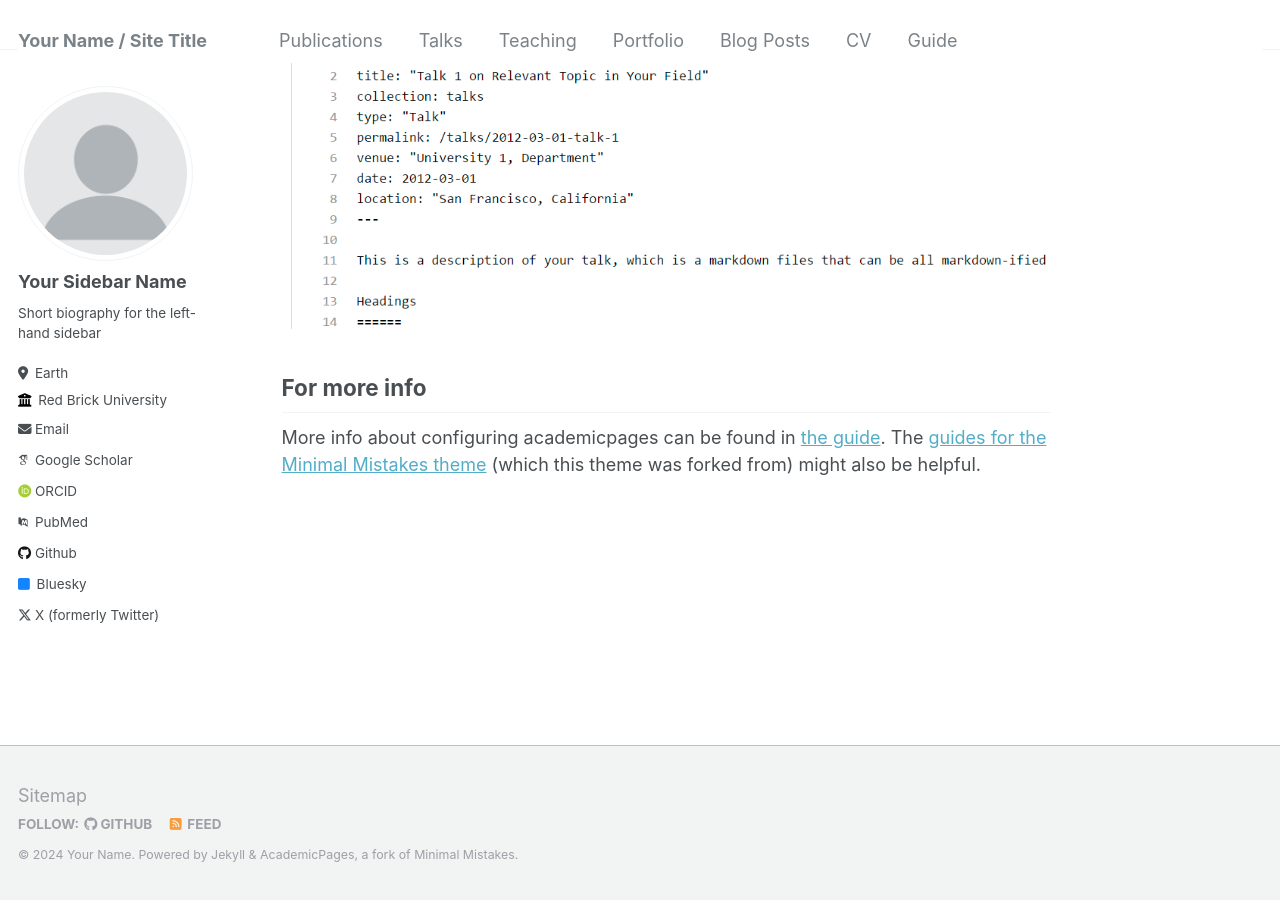
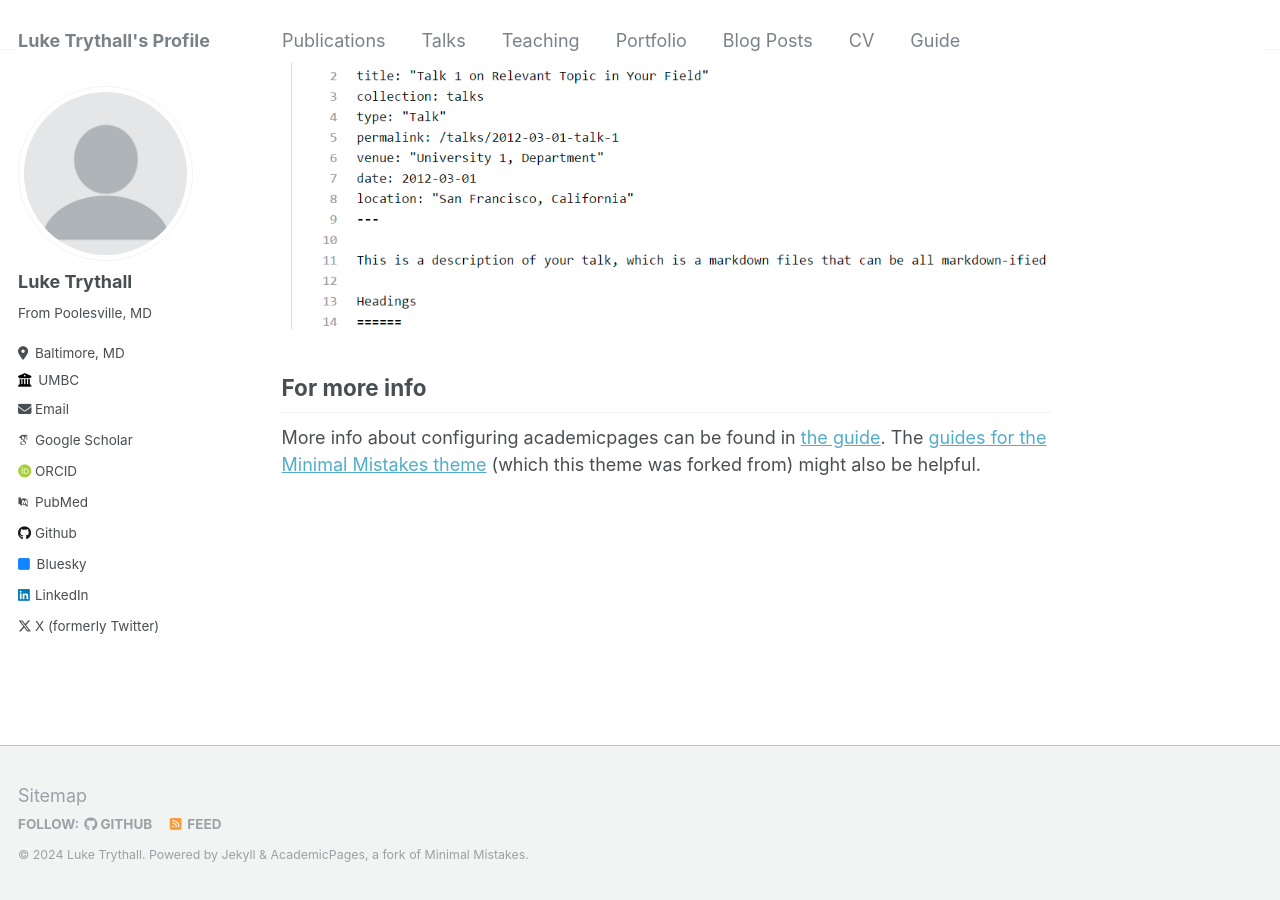
Before and after one commit to LukeTrythall/LukeTrythall.github.io, a Jekyll site: the page built from _pages/about.md, in a window 1280 px wide and 900 px high, scrolled down 2640 px. Built offline with Jekyll 4.4.1, drawn with Linux system fonts in a browser that asks for light colours; some web fonts are replaced.

Commit message:
Update _config.yml

```diff
--- a/_config.yml
+++ b/_config.yml
@@ -8,10 +8,10 @@
 
 # Basic Site Settings
 locale                   : "en-US"
-title                    : "Your Name / Site Title"
+title                    : "Luke Trythall's Profile"
 title_separator          : "-"
-name                     : &name "Your Name"
-description              : &description "personal description"
+name                     : &name "Luke Trythall"
+description              : &description "Geography and Environmental Systems student at UMBC"
 url                      : https://academicpages.github.io # the base hostname & protocol for your site e.g. "https://mmistakes.github.io"
 baseurl                  : "" # the subpath of your site, e.g. "/blog"
 repository               : "academicpages/academicpages.github.io"
@@ -22,13 +22,13 @@ repository               : "academicpages/academicpages.github.io"
 author:
   # Biographic information
   avatar           : "profile.png"
-  name             : "Your Sidebar Name"
+  name             : "Luke Trythall"
   pronouns         : # example: "she/her"
-  bio              : "Short biography for the left-hand sidebar"
-  location         : "Earth"
-  employer         : "Red Brick University"
+  bio              : "From Poolesville, MD"
+  location         : "Baltimore, MD"
+  employer         : "UMBC"
   uri              : # URL
-  email            : "none@example.org"
+  email            : "luke16trythall@gmail.com"
 
   # Academic websites
   arxiv            : # URL - Update with the correct link to your profile
@@ -56,7 +56,7 @@ author:
   keybase          : # Username
   instagram        : # Username
   lastfm           : # Username
-  linkedin         : # Username
+  linkedin         : "www.linkedin.com/in/luke-trythall-723330240"
   mastodon         : # URL
   medium           : # URL
   pinterest        : # Username
```
